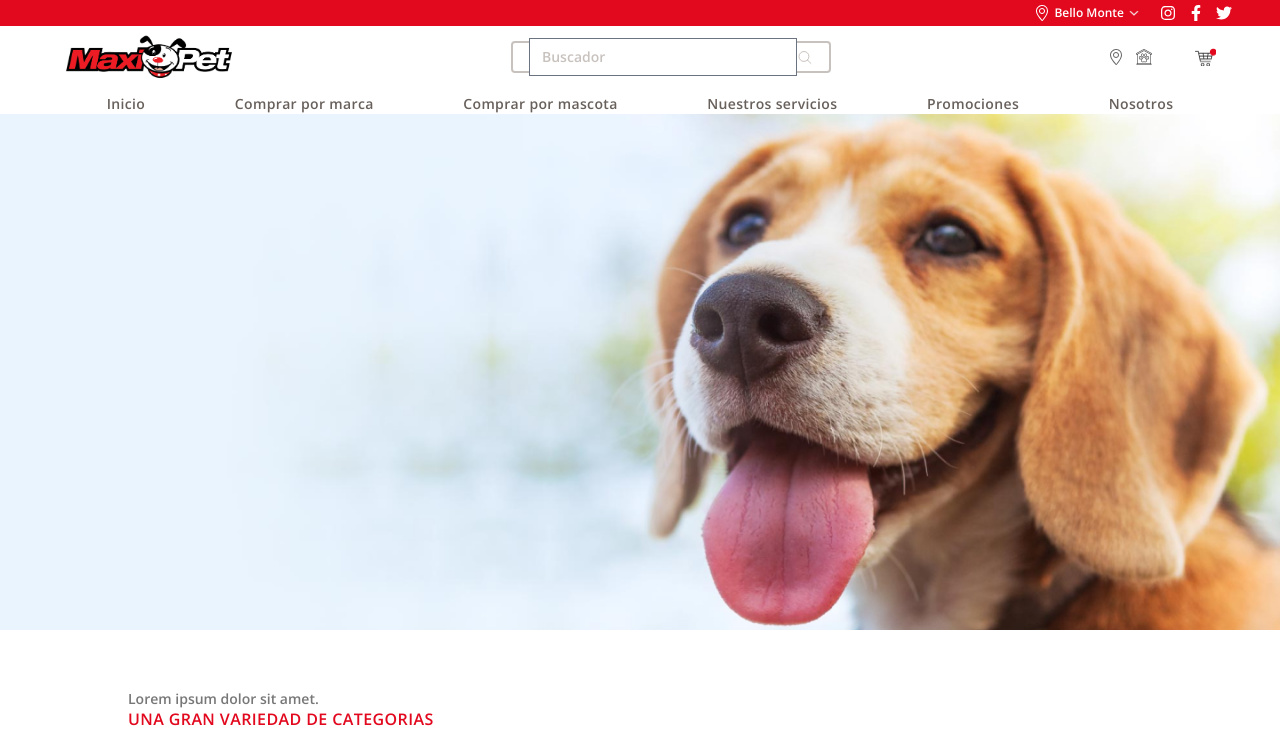
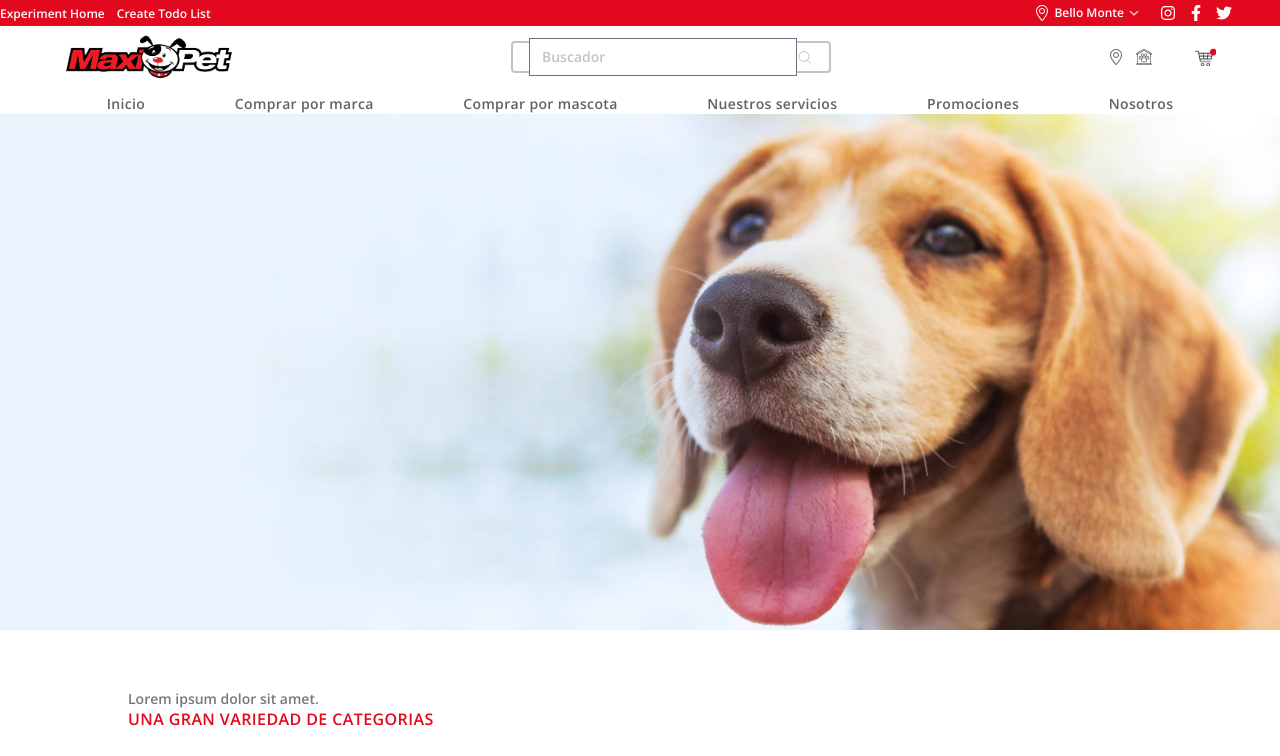
Before and after one commit to mbam132/storeHomePage, a Next.js app: page / in a window 1280 px wide. Shown: the top 756 px of the page. Built offline with nearby package versions, Linux system fonts and the light colour scheme; some icons are missing.

Commit message:
adding Links to NavBar

```diff
--- a/components/NavBar.tsx
+++ b/components/NavBar.tsx
@@ -1,5 +1,6 @@
 import React from 'react';
 import Image from 'next/image';
+import Link from 'next/link';
 import { FaFacebookF, FaTwitter, FaInstagram } from 'react-icons/fa';
 import { SlLocationPin } from 'react-icons/sl';
 import DownArrow from '../assets/icons/downArrow.png';
@@ -7,6 +8,14 @@ import DownArrow from '../assets/icons/downArrow.png';
 function NavBar() {
   return (
     <nav className="w-screen bg-primary-300 fixed top-0	h-navbar flex flex-row">
+      <div>
+        <Link className="text-xs text-white mr-3" href="/experimenting">
+          Experiment Home
+        </Link>
+        <Link className="text-xs text-white" href="/create-todo">
+          Create Todo List
+        </Link>
+      </div>
       <div className="flex items-center ml-auto mr-5 gap-1">
         <a
           href="https://goo.gl/maps/KDy1EUg1akjSQjFA6"
```
